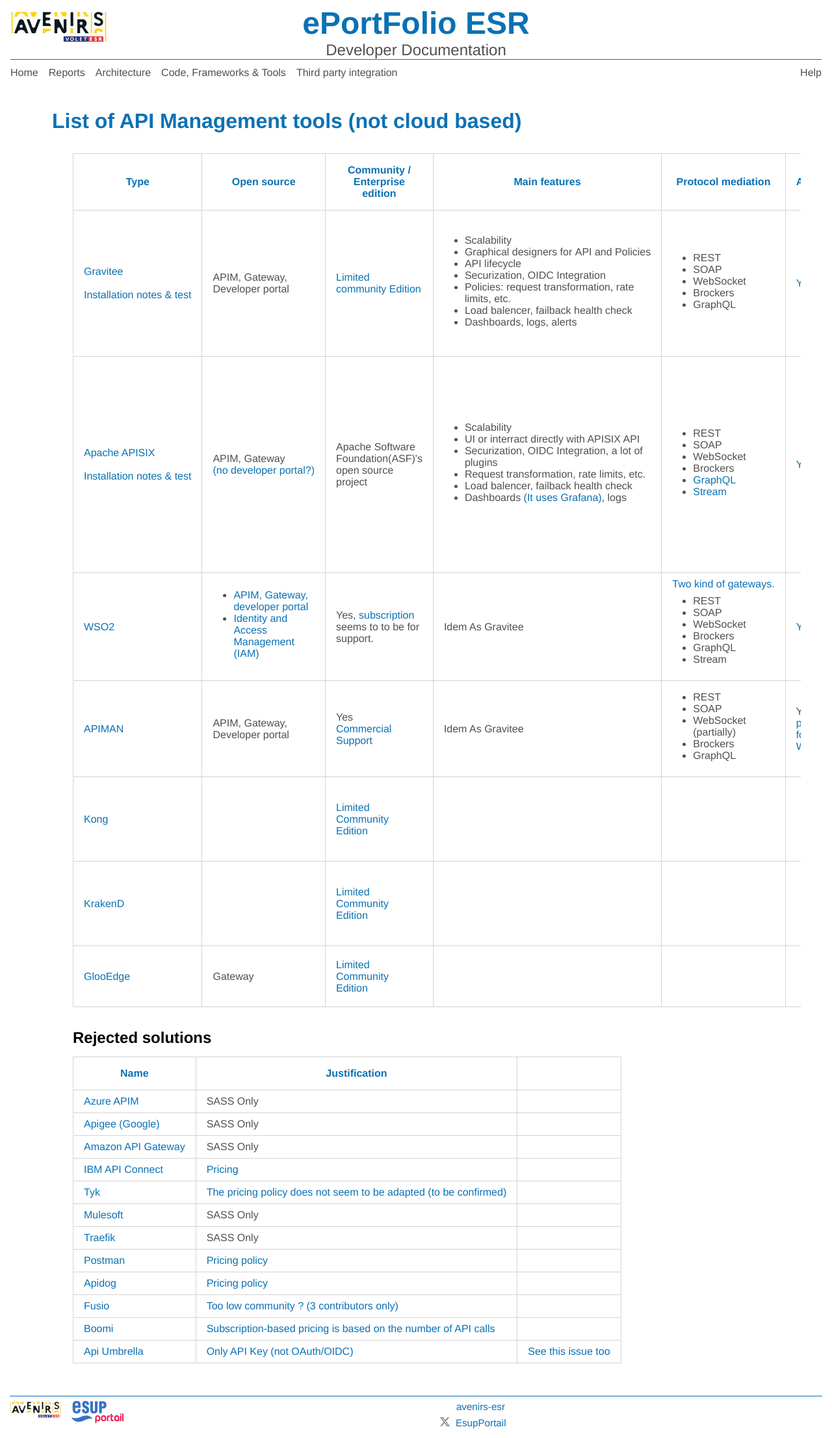
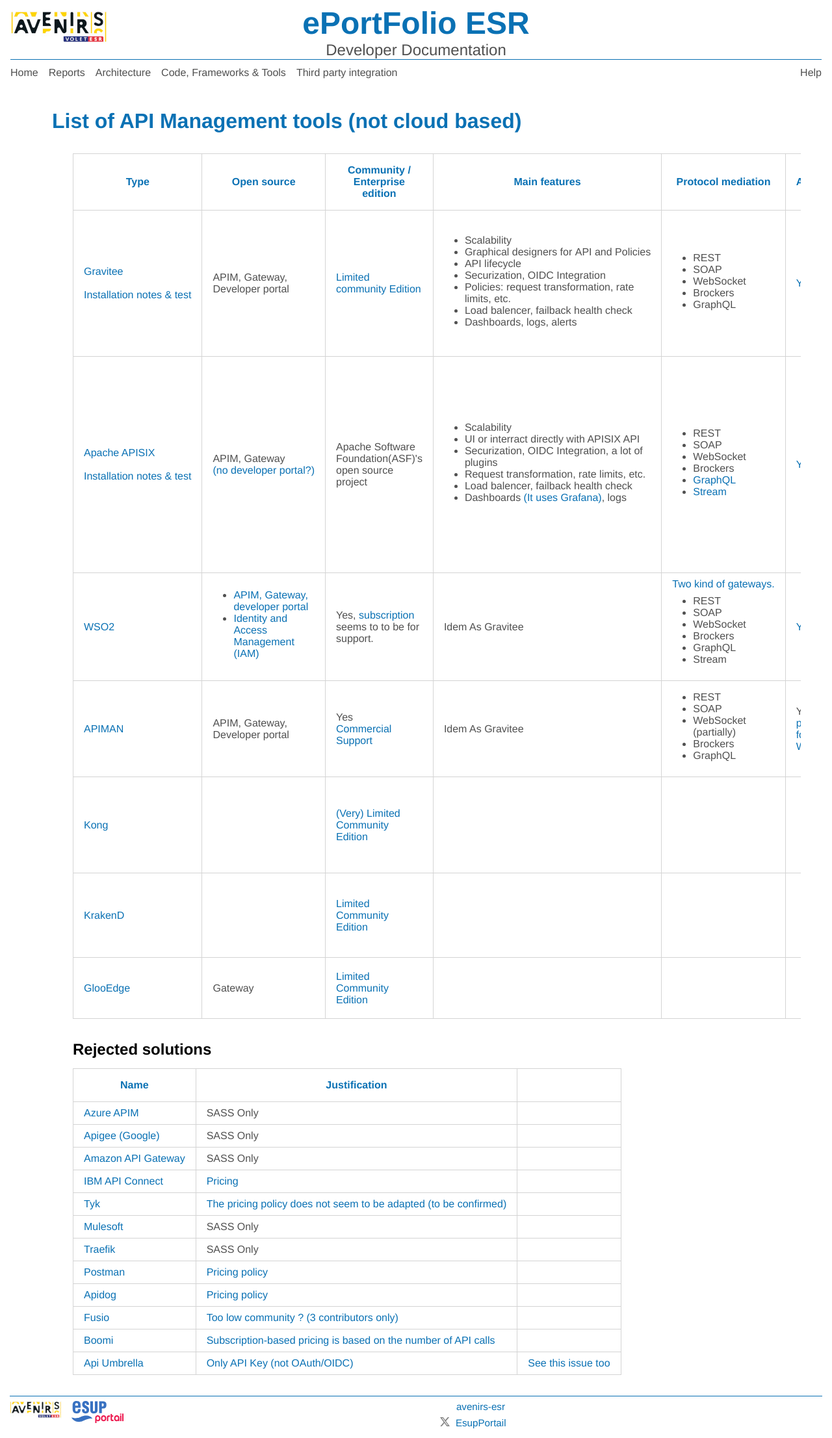
Before and after one commit to giraudin/dev-doc, a Jekyll site: the page built from pages/code-frameworks-tools/apim-list.markdown, in a window 1280 px wide. Shown: the whole page at 65% size. Built offline with Jekyll 4.4.1, drawn with Linux system fonts in a browser that asks for light colours; part of the change alters nothing that is shown.

Commit message:
docs: apim list updated

```diff
--- a/pages/code-frameworks-tools/apim-list.markdown
+++ b/pages/code-frameworks-tools/apim-list.markdown
@@ -224,29 +224,23 @@ page_content_classes: table-container
   <tr>
             <td><a href="https://konghq.com/" target="_blank">Kong</a></td>
             <td></td>
-            <td><a href="https://www.krakend.io/features/" target="_blank">Limited Community Edition</a></td>
+            <td><a href="https://docs.konghq.com/gateway/latest/kong-enterprise/" target="_blank">(Very) Limited Community Edition</a></td>
             <td></td>
             <td></td>
             <td></td>
             <td></td>
             <td><strong class="blue-text">Cons:</strong>
                 <ul>
-            <li>Too limited CE (missing basic auth & API keys for instance)</li>
-            <li>Pricing unknown need to contact them</li>
+            <li>Too limited CE, a lot of plugins and functionnalities require a subscription</li>
+            <li>Pricing page not clear: seems to be about SASS mode.</li>
             </ul></td>
             <td>
                 <ul>
-                    <li><a href="https://www.krakend.io/" target="_blank">www.krakend.io</a></li>
-                    <li><a href="https://github.com/krakend/playground-community" target="_blank">KrakenD Playground</a></li>
-                    <li><a href="https://github.com/krakend/krakend-ce" target="_blank">GitHub repository</a></li>
+                    <li><a href="https://konghq.com/" target="_blank">Homepage</a></li>
+                    <li><a href="https://github.com/Kong/kong" target="_blank">GitHub repository</a></li>
                 </ul>
             </td>
         </tr>
-
-
-
-
-
         <tr>
             <td><a href="https://www.krakend.io" target="_blank">KrakenD</a></td>
             <td></td>
```
